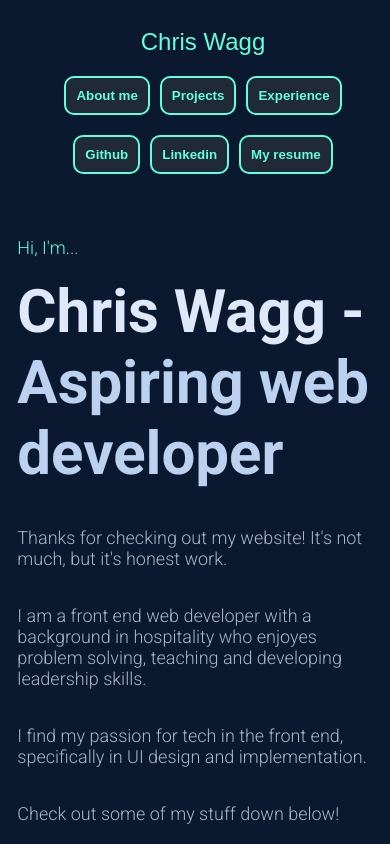
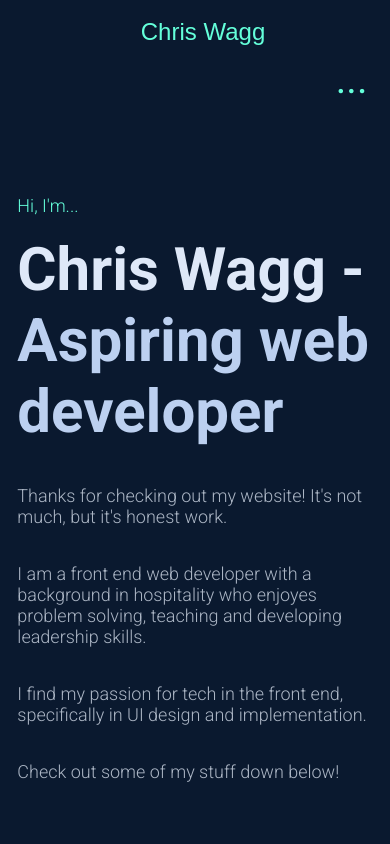
Before and after one commit to Chris-Wagg/personal-website-v3, a React (Create React App) app in the folder personal-website/: page / in a window 390 px wide. Shown: the top 844 px of the page. Built offline with nearby package versions, Linux system fonts and the light colour scheme.

Commit message:
toggle menu options for navigation buttons added

```diff
--- a/personal-website/src/App.css
+++ b/personal-website/src/App.css
@@ -38,7 +38,7 @@ button:hover {
 	display: flex;
 	justify-content: center;
 	align-items: center;
-	padding: 25vh 0 25vh 0;
+	padding: 20vh 0 20vh 0;
 }
 
 .secondary-container {
@@ -198,17 +198,61 @@ summary::marker {
 }
 
 /* ----------------------- */
+
+.check-button {
+	font-size: 40px;
+	cursor: pointer;
+	display: none;
+}
+
+#check {
+	display: none;
+}
+
+/* ----------------------- */
 /* media queries / breakpoints */
 
-@media (max-width: 800px) {
+/* Tablet size */
+@media (max-width: 900px) {
 	.text-container {
 		width: 80%;
 	}
+
 	.nav {
-		position: absolute;
+		padding-top: 0;
+		gap: 0;
 	}
+
+	.check-button {
+		display: flex;
+	}
+
+	.nav-links {
+		transition: 0.3s ease;
+		gap: 20px;
+		flex-direction: row-reverse;
+	}
+
+	.nav-links > div {
+		position: relative;
+		right: -110%;
+		transition: 0.3s ease;
+		gap: 20px;
+		flex-direction: row-reverse;
+	}
+
+	#check:checked ~ div {
+		position: relative;
+		right: 0;
+		/* border: 1px solid #e5e7eb; */
+	}
+
+	/* .text-container {
+		transform: translateY(-15%);
+	} */
 }
 
+/* mobile size */
 @media (max-width: 425px) {
 	.text-container {
 		width: 95%;
--- a/personal-website/src/components/NavBar.jsx
+++ b/personal-website/src/components/NavBar.jsx
@@ -19,6 +19,10 @@ export default function NavBar() {
 					<button onClick={scrollTop}>Chris Wagg</button>
 				</section>
 				<section class="nav-links">
+					<input type="checkbox" id="check" />
+					<label htmlFor="check" className="check-button text-green">
+						...
+					</label>
 					<div>
 						<button onClick={scrollAbout}>About me</button>
 						<button onClick={scrollProjects}>Projects</button>
```
